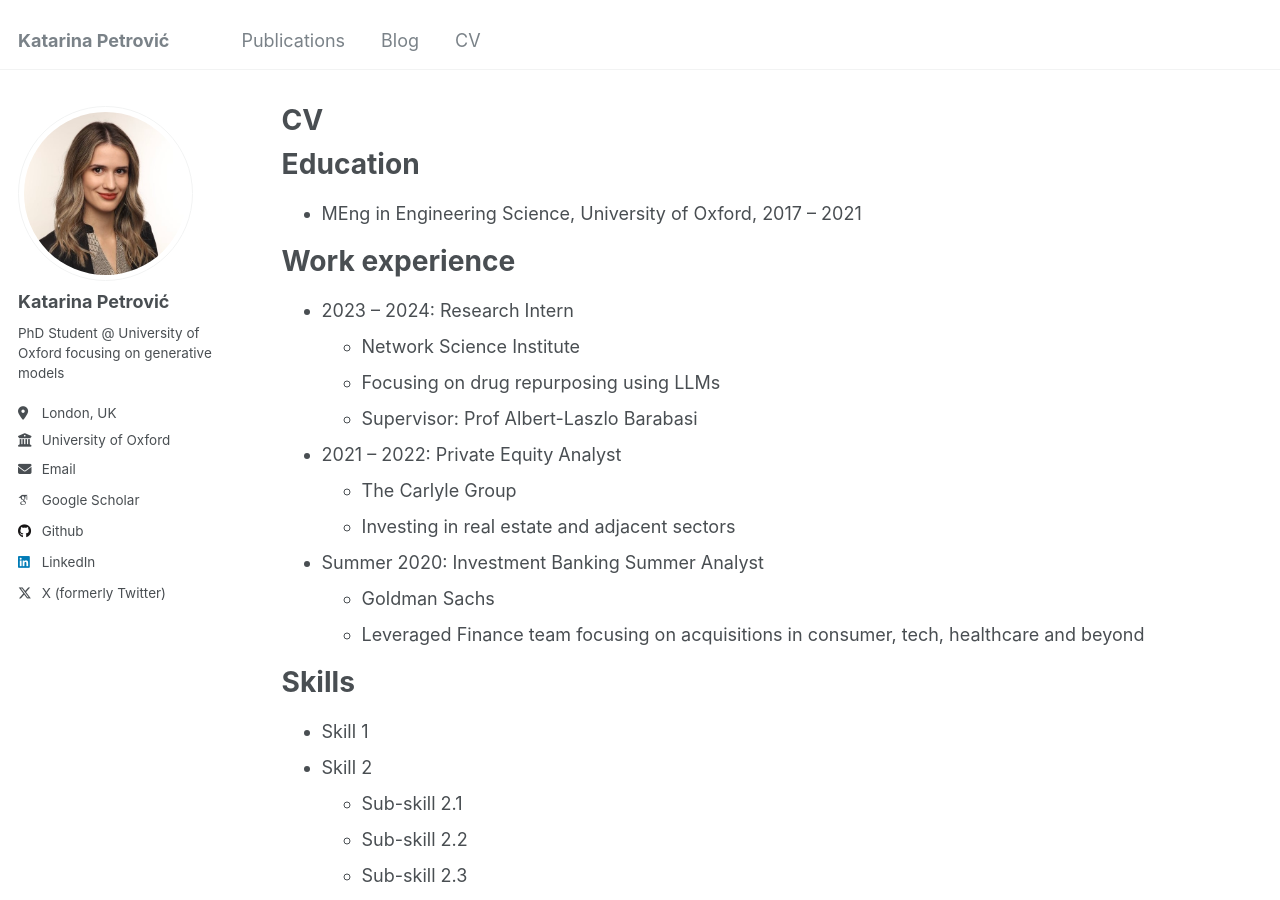
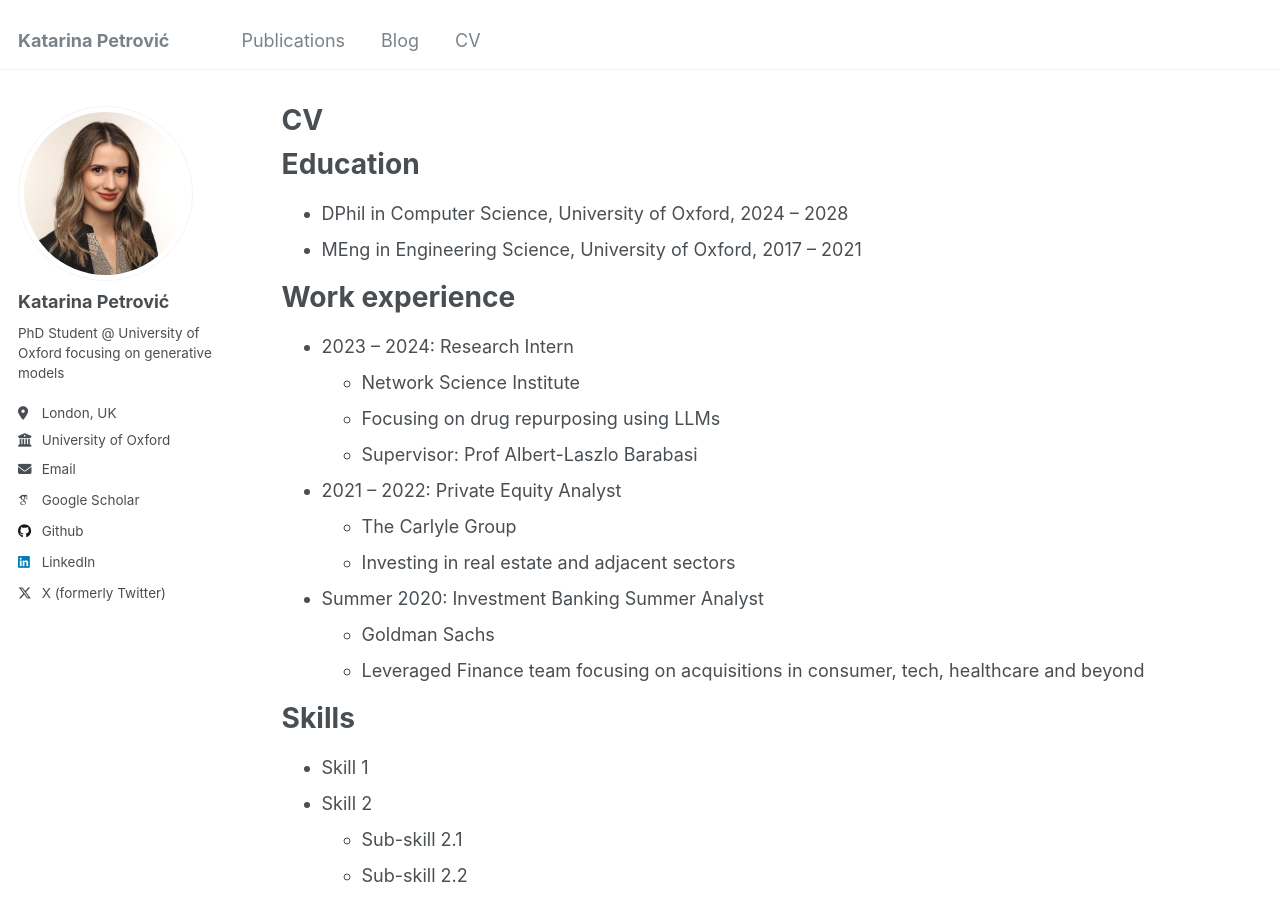
Before and after one commit to kpetrovicc/kpetrovicc.github.io, a Jekyll site: the page built from _pages/cv.md, in a window 1280 px wide and 900 px high. Built offline with Jekyll 4.4.1, drawn with Linux system fonts in a browser that asks for light colours; some web fonts are replaced.

Commit message:
Update cv.md

```diff
--- a/_pages/cv.md
+++ b/_pages/cv.md
@@ -11,6 +11,7 @@ redirect_from:
 
 Education
 ======
+* DPhil in Computer Science, University of Oxford, 2024 -- 2028
 * MEng in Engineering Science, University of Oxford, 2017 -- 2021
 
 Work experience
```
